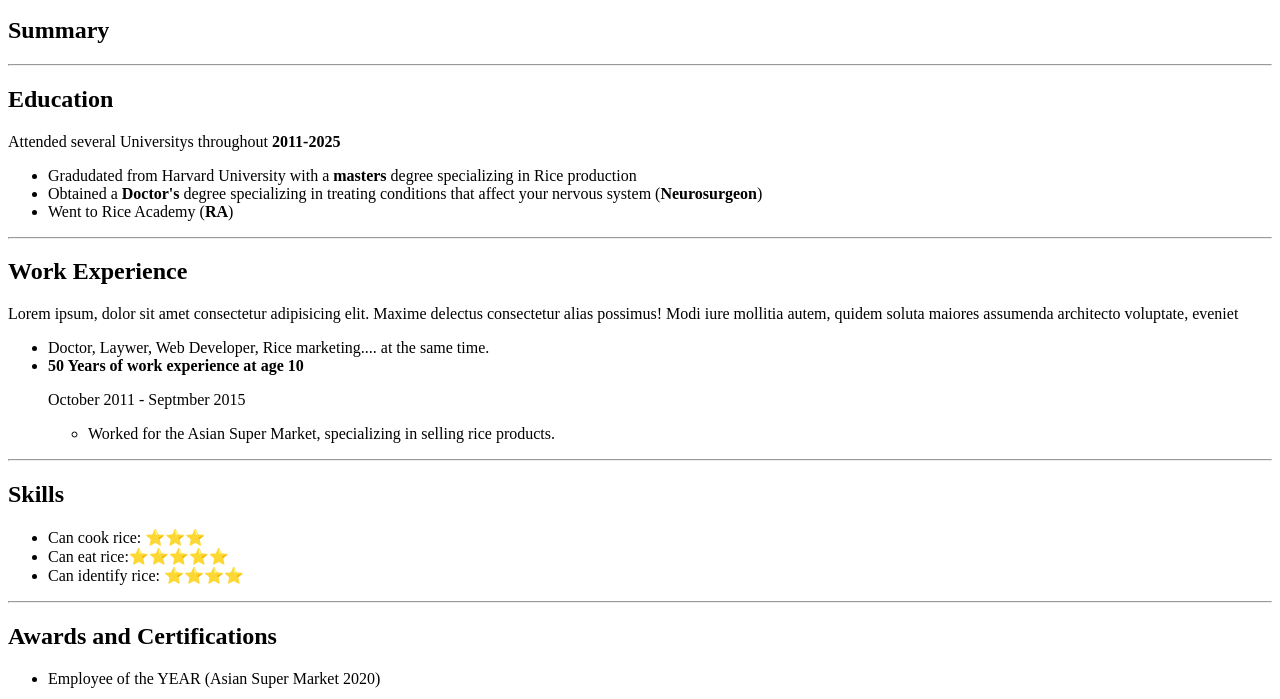
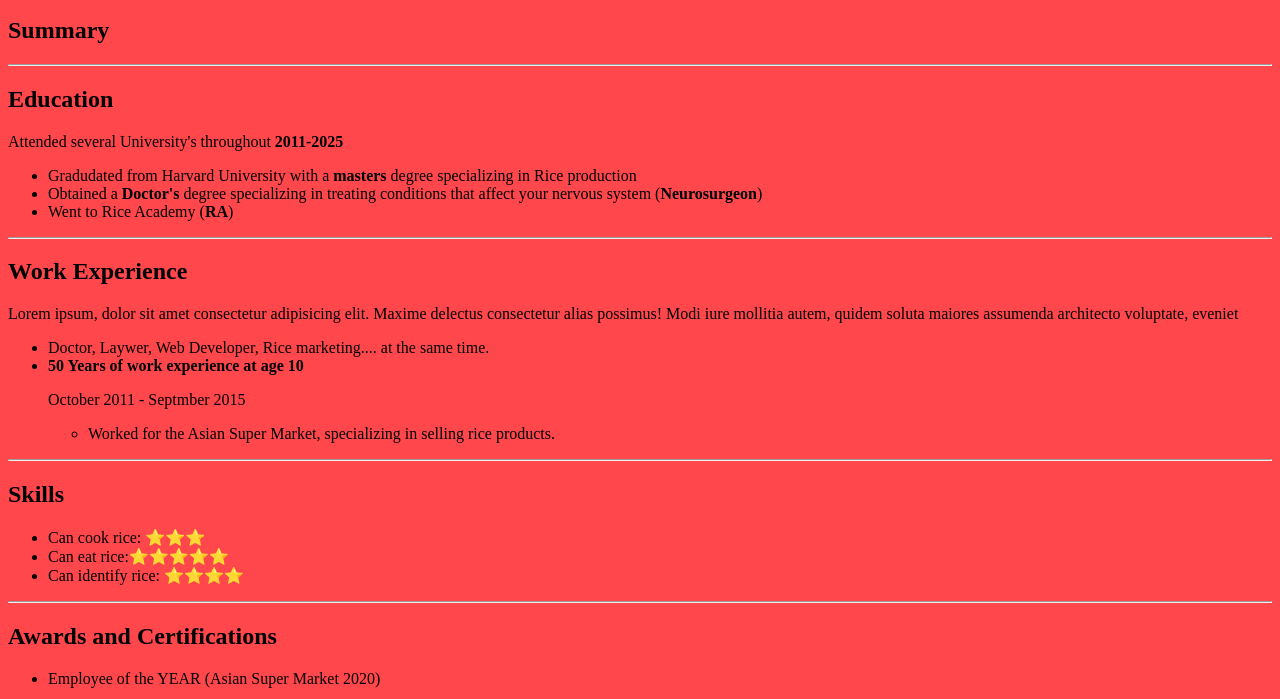
Before and after one commit to DevTony269/html-resume, a plain HTML site: page index.html in a window 1280 px wide. Shown: the part 101-800 px from the top of the page. Drawn offline with Linux system fonts and the light colour scheme.

Commit message:
index.html

```diff
--- a/index.html
+++ b/index.html
@@ -7,14 +7,14 @@
     <title>Tony's Resume</title>
 </head>
 
-<body>
+<body style="background-color: #FF474C;">
     <h1>Tony Tianyi Wang</h1>
     <img src="./Tony 202302.jpeg" height=200 alt="Pfp of Tony" />
     <h2>Summary</h2>
     <p></p>
     <hr />
     <h2>Education</h2>
-    <p>Attended several Universitys throughout <strong>2011-2025</strong></p>
+    <p>Attended several University's throughout <strong>2011-2025</strong></p>
     <ul>
         <li>Gradudated from Harvard University with a <strong>masters</strong> degree specializing in Rice production
         </li>
```
